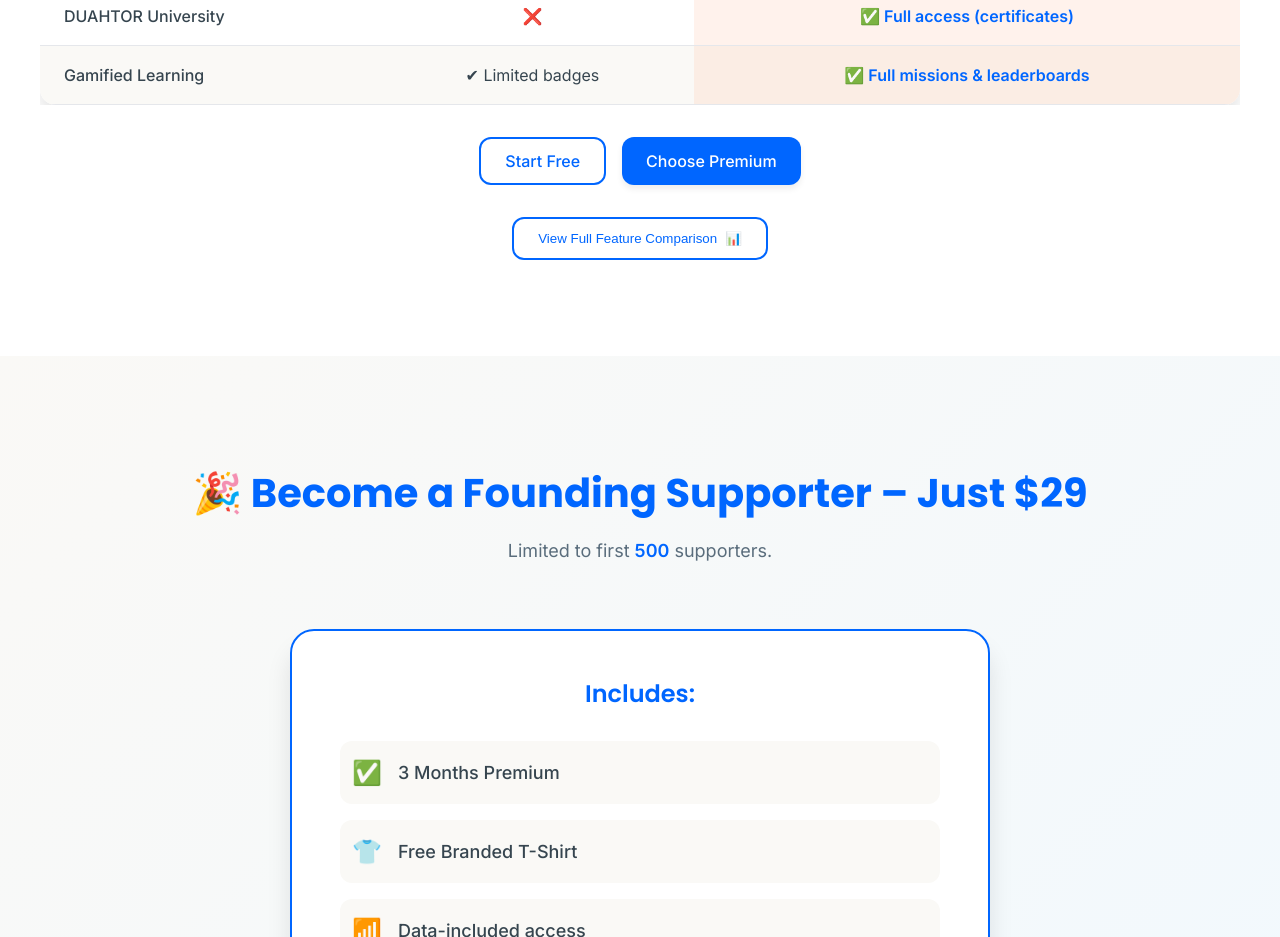
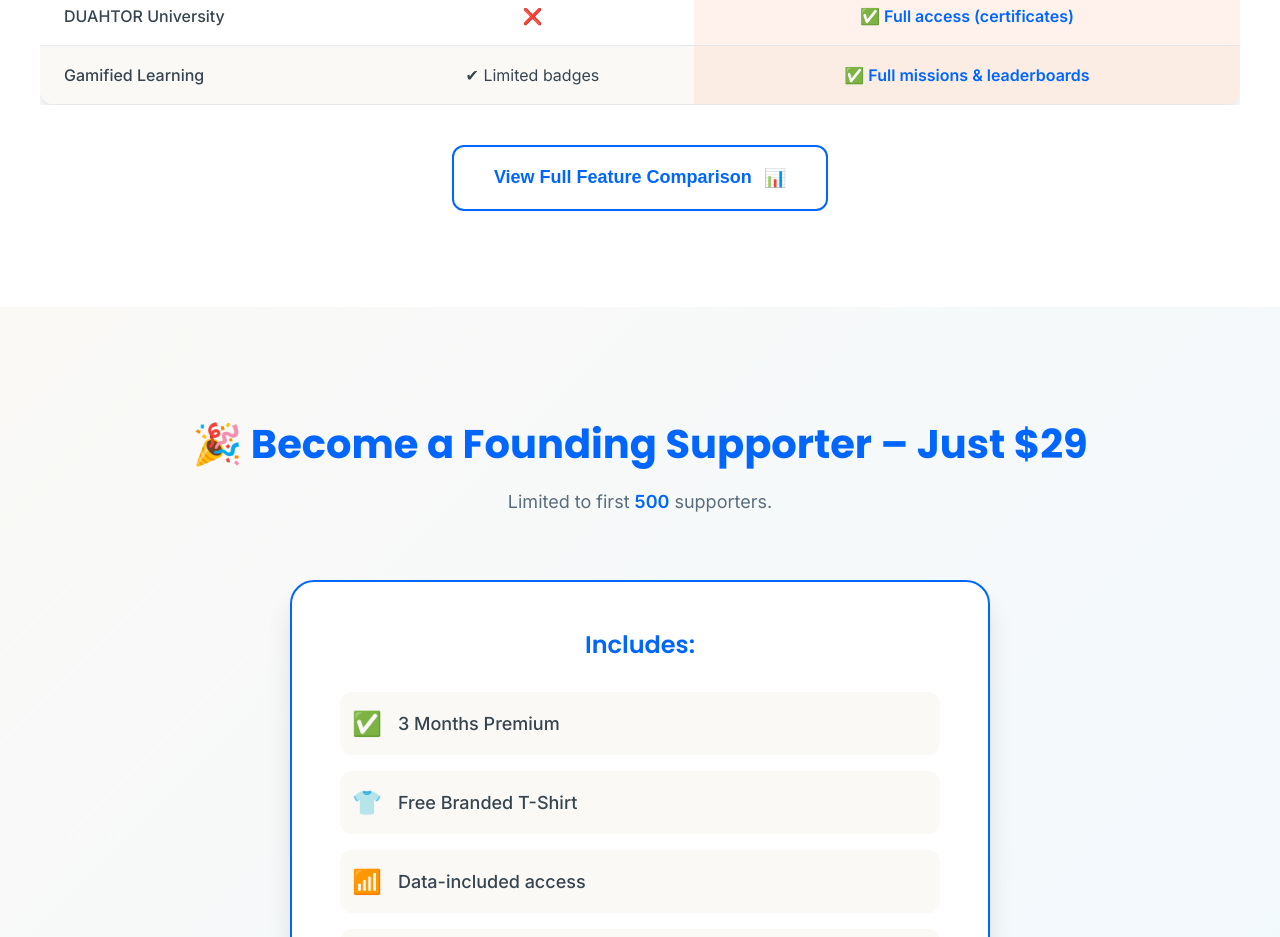
Before and after one commit to NaijaB0T/duahtor, an Astro site: page / in a window 1280 px wide. Shown: the part 8560-9497 px from the top of the page. Built offline with nearby package versions, Linux system fonts and the light colour scheme; Astro itself is replaced by a stand-in of ours.

Commit message:
Refactor pricing section and style view button
Remove redundant pricing action buttons from the index page.
Enhance the styling of the "View Full Comparison" button with increased padding, font size, and margin for better prominence and user experience.

```diff
--- a/src/pages/index.astro
+++ b/src/pages/index.astro
@@ -674,12 +674,6 @@ import { SITE_TITLE, SITE_DESCRIPTION } from '../consts';
 							</table>
 						</div>
 
-						<div class="pricing-actions">
-							<div class="action-buttons">
-								<button class="btn btn-outline">Start Free</button>
-								<button class="btn btn-primary">Choose Premium</button>
-							</div>
-						</div>
 					</div>
 
 					<div class="pricing-footer">
@@ -2083,16 +2077,18 @@ import { SITE_TITLE, SITE_DESCRIPTION } from '../consts';
 		display: flex;
 		align-items: center;
 		justify-content: center;
-		gap: 0.5rem;
+		gap: 0.75rem;
 		background: none;
 		border: 2px solid var(--color-mango-tango);
 		color: var(--color-mango-tango);
-		padding: 0.75rem 1.5rem;
+		padding: 1.25rem 2.5rem;
 		border-radius: var(--radius-lg);
 		cursor: pointer;
 		transition: all 0.3s ease;
-		font-weight: 500;
-		margin: 2rem auto 0;
+		font-weight: 600;
+		font-size: 1.125rem;
+		margin: 2.5rem auto 0;
+		min-width: 280px;
 	}
 
 	.view-full-comparison:hover {
```
